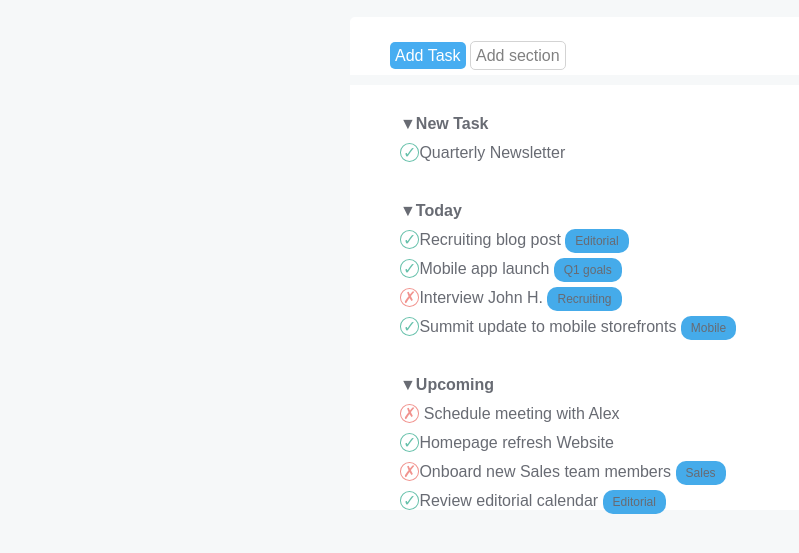
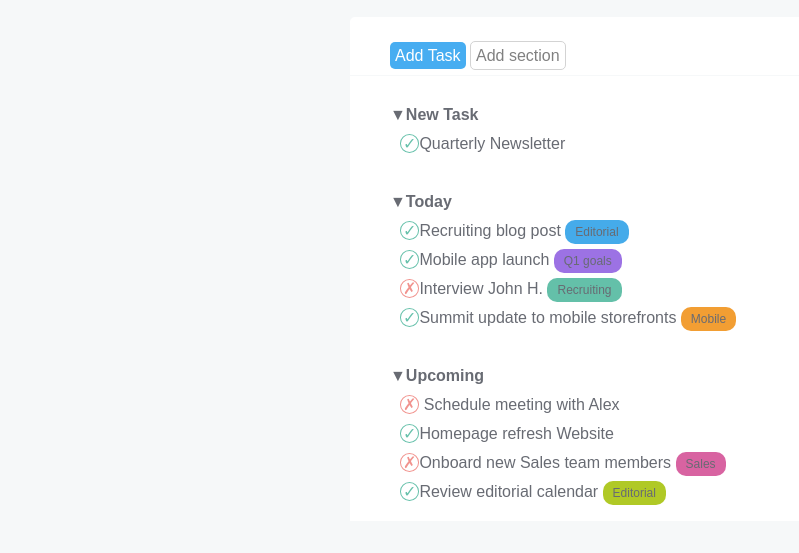
Before and after one commit to Ciuff4/html-css-toboolist, a plain HTML site: page index.html in a window 1280 px wide. Shown: the part 65-618 px from the top of the page, without its empty margins (0-799 px from the left). Drawn offline with Linux system fonts and the light colour scheme.

Commit message:
etiquettes css

```diff
--- a/css/style.css
+++ b/css/style.css
@@ -57,6 +57,7 @@ header span{
     background-color: white;
     margin-left: 30px;
     color: #686B73 ;
+    padding-bottom: 10px;
 }
 
 .title{
@@ -95,3 +96,26 @@ header span{
 .main p{
     margin: 10px;
 }
+.main .title{
+    margin: 0px;
+}
+
+#purple{
+    background-color:#9C72E4 ;
+}
+
+#marine{
+    background-color:#64C0A9 ;
+}
+
+#orange{
+    background-color:#F29E33 ;
+}
+
+#pink{
+    background-color:#D863A1 ;
+}
+
+#green{
+    background-color:#B0C926 ;
+}
```
